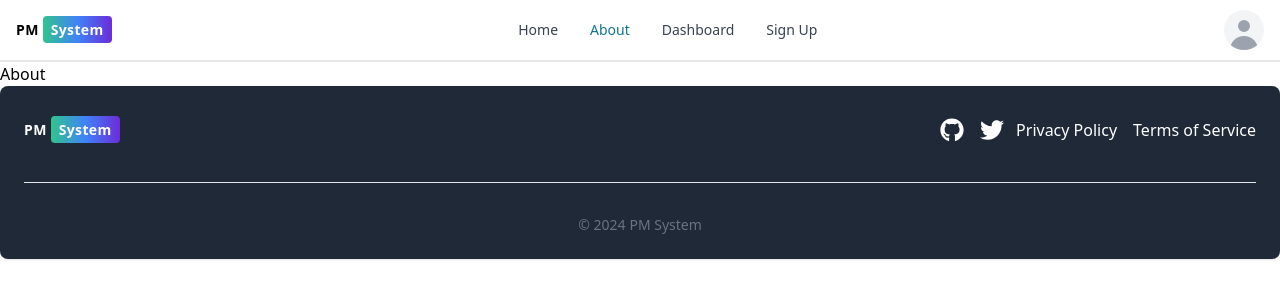
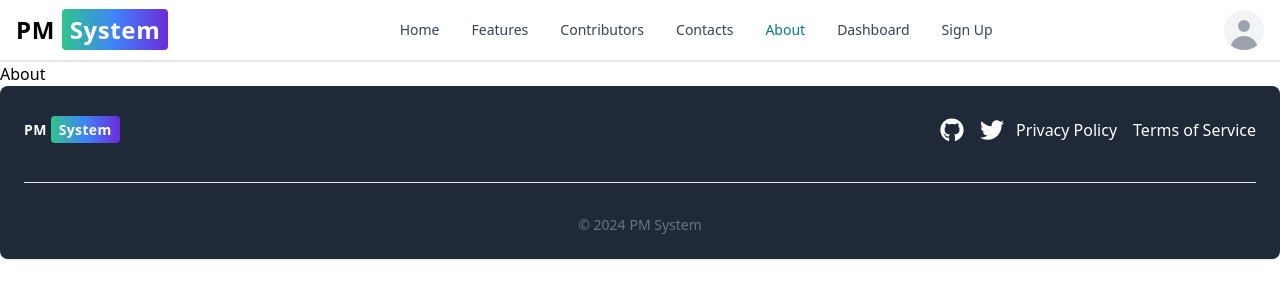
Before and after one commit to CGUltimateno/PM-System, a React (Vite) app in the folder client/: page /about in a window 1280 px wide. Shown: the top 300 px of the page. Built offline with nearby package versions, Linux system fonts and the light colour scheme.

Commit message:
install scroll-react and modified Header component

```diff
--- a/client/package.json
+++ b/client/package.json
@@ -14,7 +14,8 @@
     "react": "^18.2.0",
     "react-dom": "^18.2.0",
     "react-icons": "^5.2.1",
-    "react-router-dom": "^6.23.1"
+    "react-router-dom": "^6.23.1",
+    "react-scroll": "^1.9.0"
   },
   "devDependencies": {
     "@types/react": "^18.2.66",
--- a/client/src/components/FooterCom.jsx
+++ b/client/src/components/FooterCom.jsx
@@ -5,7 +5,7 @@ import { Footer } from 'flowbite-react';
 
 const FooterCom = () => {
     return (
-        <Footer container={true} className="bg-gray-800 text-white py-6 flex flex-col">
+        <Footer container={true} className="bg-gray-800 text-white py-6 flex flex-col" id='contacts'>
             <div className="w-full flex flex-col md:flex-row justify-between items-center">
                 <div className='flex-1'>
                     <Link to='/' className=" self-center whitespace-nowrap text-sm sm-text-2xl font-bold leading-10 tracking-wide">
--- a/client/src/components/Header.jsx
+++ b/client/src/components/Header.jsx
@@ -1,26 +1,40 @@
-import { Link, useLocation } from "react-router-dom"
-import { Avatar, Dropdown, Navbar } from "flowbite-react"
+import { Link, useLocation } from "react-router-dom";
+import { Avatar, Dropdown, Navbar } from "flowbite-react";
 import { FaUserCircle } from "react-icons/fa";
 import { AiOutlineLogout } from "react-icons/ai";
-import logo from "../assets/images/logo.png"
+import { Link as ScrollLink, animateScroll as scroll } from "react-scroll"; // Import animateScroll
+import { useEffect } from "react";
+import logo from "../assets/images/logo.png";
 
 const Header = () => {
-    const path = useLocation().pathname;
+    const location = useLocation();
+    const path = location.pathname;
+    const hash = location.hash;
+
+    useEffect(() => {
+        if (hash) {
+            scroll.scrollTo(document.querySelector(hash).offsetTop, {
+                duration: 500,
+                smooth: true
+            });
+        }
+    }, [hash]);
 
     return (
         <header className="border-b-2">
             <Navbar fluid rounded className="container mx-auto">
-                <Link to='/' className=" self-center whitespace-nowrap text-sm sm-text-2xl font-bold leading-10 tracking-wide">
-                    <span>PM </span><span className="text-white px-2 py-1 rounded bg-gradient-to-r from-green-400 via-blue-500 to-purple-700"> System</span>
+                <Link to='/' className="self-center whitespace-nowrap text-sm sm:text-2xl font-bold leading-10 tracking-wide">
+                    <span>PM </span>
+                    <span className="text-white px-2 py-1 rounded bg-gradient-to-r from-green-400 via-blue-500 to-purple-700">System</span>
                 </Link>
                 <div className="flex gap-2 md:order-2">
-                    <Dropdown className="" arrowIcon={false} inline label={<Avatar alt='user settings' rounded />}>
+                    <Dropdown arrowIcon={false} inline label={<Avatar alt='user settings' rounded />}>
                         <Dropdown.Header>
                             <span className="block text-sm font-bold">John Doe</span>
                             <span className="block truncate text-sm font-medium">John@gmail.com</span>
                         </Dropdown.Header>
                         <Dropdown.Item className="font-bold">
-                            <span className="pr-2 text-green-700"><FaUserCircle /></span>  Profile
+                            <span className="pr-2 text-green-700"><FaUserCircle /></span> Profile
                         </Dropdown.Item>
                         <Dropdown.Divider />
                         <Dropdown.Item className="font-bold">
@@ -31,30 +45,58 @@ const Header = () => {
                 </div>
                 <Navbar.Collapse>
                     <Navbar.Link active={path === '/'} as={'div'}>
-                        <Link to='/'>
-                            Home
-                        </Link>
+                        <Link to='/'>Home</Link>
                     </Navbar.Link>
+                    {path === '/' ? (
+                        <>
+                            <Navbar.Link as={'div'}>
+                                <ScrollLink to='features' smooth={true} duration={500}>
+                                    Features
+                                </ScrollLink>
+                            </Navbar.Link>
+                            <Navbar.Link as={'div'}>
+                                <ScrollLink to='contributors' smooth={true} duration={500}>
+                                    Contributors
+                                </ScrollLink>
+                            </Navbar.Link>
+                            <Navbar.Link as={'div'}>
+                                <ScrollLink to='contacts' smooth={true} duration={500}>
+                                    Contacts
+                                </ScrollLink>
+                            </Navbar.Link>
+                        </>
+                    ) : (
+                        <>
+                            <Navbar.Link as={'div'}>
+                                <Link to='/#features'>
+                                    Features
+                                </Link>
+                            </Navbar.Link>
+                            <Navbar.Link as={'div'}>
+                                <Link to='/#contributors'>
+                                    Contributors
+                                </Link>
+                            </Navbar.Link>
+                            <Navbar.Link as={'div'}>
+                                <Link to='/#contacts'>
+                                    Contacts
+                                </Link>
+                            </Navbar.Link>
+                        </>
+                    )}
                     <Navbar.Link active={path === '/about'} as={'div'}>
-                        <Link to='/about'>
-                            About
-                        </Link>
+                        <Link to='/about'>About</Link>
                     </Navbar.Link>
-
                     <Navbar.Link active={path === '/dashboard'} as={'div'}>
-                        <Link to='/dashboard' >
-                            Dashboard
-                        </Link>
+                        <Link to='/dashboard'>Dashboard</Link>
                     </Navbar.Link>
                     <Navbar.Link active={path === '/sign-up'} as={'div'}>
-                        <Link to='/sign-up'>
-                            Sign Up
-                        </Link>
+                        <Link to='/sign-up'>Sign Up</Link>
                     </Navbar.Link>
                 </Navbar.Collapse>
-            </Navbar >
-        </header >
-    )
+            </Navbar>
+        </header>
+    );
 }
 
-export default Header
+export default Header;
```
Also changed, not shown: 1 other file (tests, documents, lock files or other folders).
